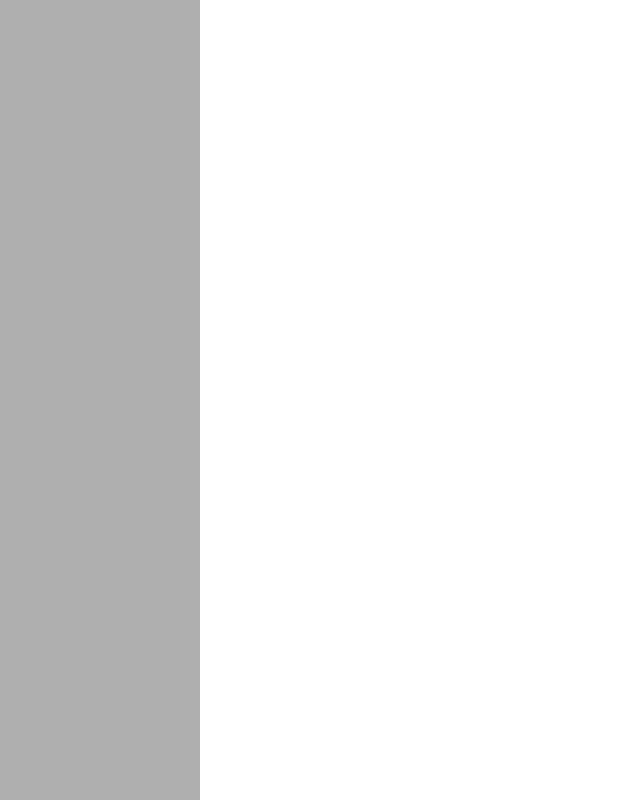
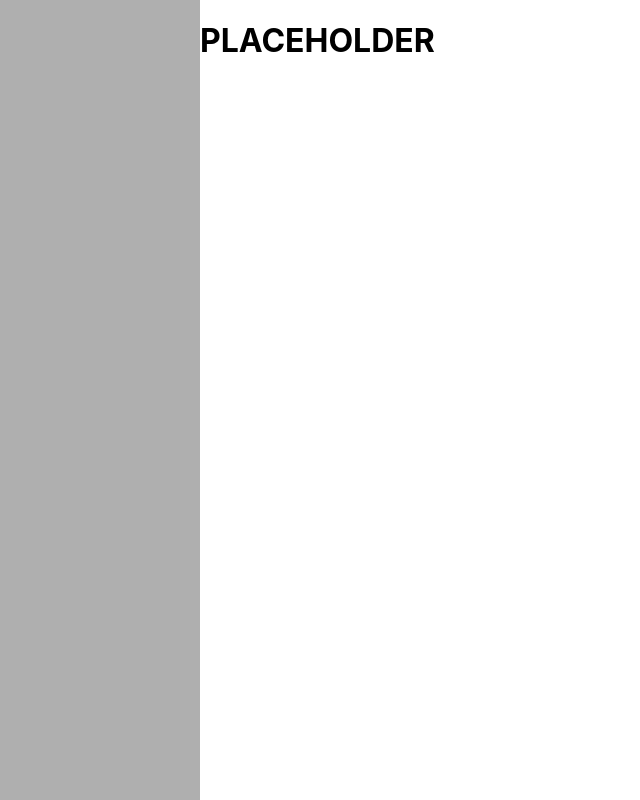
Before and after one commit to compsci320/campuswire-stats, a React (Create React App) app: page /traffic in a window 1280 px wide. Before the commit this address had no page. Shown: the whole page, without its empty margins (0-640 px from the left). Built offline with nearby package versions, Linux system fonts and the light colour scheme.

Commit message:
Updated Router
1) Updated Router.tsx to modern implementation (as posted by Kevin on Slack)

```diff
--- a/src/App.tsx
+++ b/src/App.tsx
@@ -1,5 +1,6 @@
 import React from 'react';
 import './App.css';
+import { RouterProvider } from 'react-router-dom';
 import Router from './Router';
 import Navbar from './components/navbar/navbar';
 import {Post} from './models/Post';
@@ -11,7 +12,7 @@ function App() {
   return (
     <div className="app">
       <Navbar />
-      <Router />
+      <RouterProvider router={Router} />
     </div>
   );
 }
--- a/src/Router.tsx
+++ b/src/Router.tsx
@@ -1,16 +1,22 @@
 import React from 'react';
-import { BrowserRouter, Routes, Route } from "react-router-dom";
+import { createBrowserRouter } from "react-router-dom";
 import TrendingPage from "./pages/trending-page/TrendingPage";
+import TrafficPage from './pages/traffic-page/TrafficPage';
+import EngagementPage from './pages/engagement-page/EngagementPage';
 
-function Router() {
-  return (
-    <BrowserRouter>
-      <Routes>
-        <Route path="/" element={<TrendingPage />}>
-        </Route>
-      </Routes>
-    </BrowserRouter>
-  );
-}
+const Router = createBrowserRouter([
+  {
+    path: "/",
+    element: <TrendingPage />
+  },
+  {
+    path: "/traffic",
+    element: <TrafficPage />
+  },
+  {
+    path: "/engagement",
+    element: <EngagementPage />
+  }
+]);
 
 export default Router;
--- /dev/null
+++ b/src/pages/engagement-page/EngagementPage.tsx
@@ -0,0 +1,10 @@
+import React from 'react';
+import './EngagementPage.css';
+
+function EngagementPage() {
+  return (
+    <h1>PLACEHOLDER</h1>
+  );
+}
+
+export default EngagementPage;
--- a/src/pages/engagement-page/engagement-page.tsx
+++ /dev/null
@@ -1 +0,0 @@
-export {}
--- /dev/null
+++ b/src/pages/traffic-page/TrafficPage.tsx
@@ -0,0 +1,10 @@
+import React from 'react';
+import './TrafficPage.css';
+
+function TrafficPage() {
+  return (
+    <h1>PLACEHOLDER</h1>
+  );
+}
+
+export default TrafficPage;
--- a/src/pages/traffic-page/traffic-page.tsx
+++ /dev/null
@@ -1 +0,0 @@
-export {}
```
Also changed, not shown: src/pages/engagement-page/EngagementPage.css (added), src/pages/engagement-page/engagement-page.css (deleted), src/pages/traffic-page/TrafficPage.css (added), src/pages/traffic-page/traffic-page.css (deleted).
